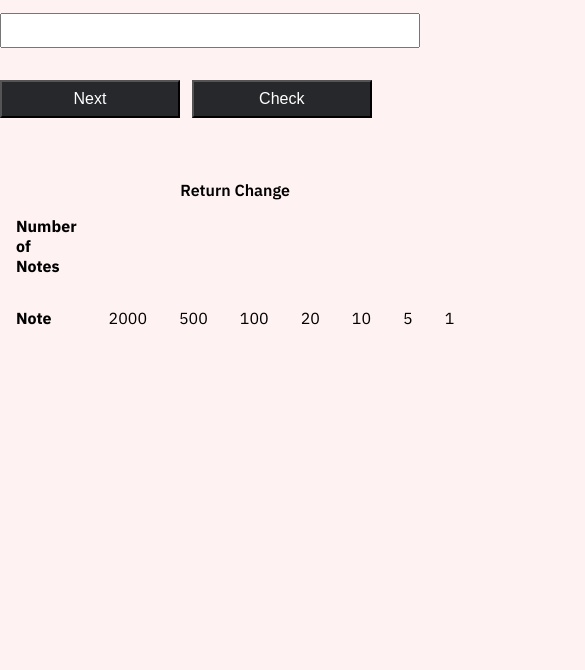
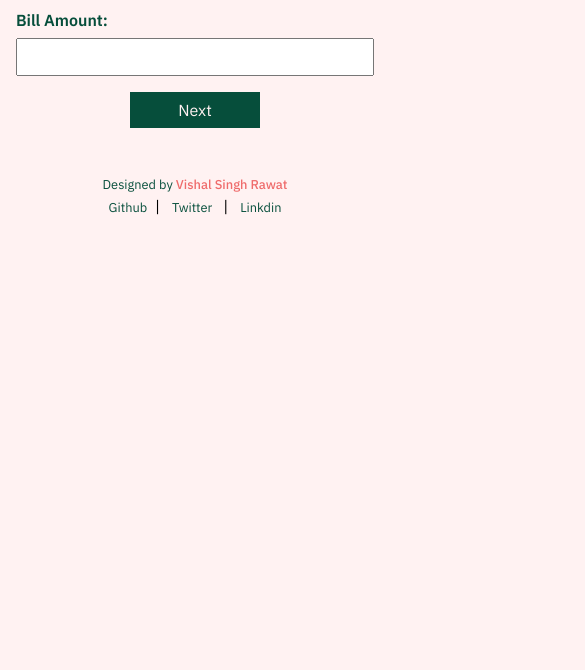
Before and after one commit to vishalsinghrawat29/cash-register, a plain HTML site: page index.html in a window 390 px wide. Shown: the part 174-844 px from the top of the page, 585 px wide, since content can reach past the window. Drawn offline with Linux system fonts and the light colour scheme.

Commit message:
update responsive

```diff
--- a/index.html
+++ b/index.html
@@ -11,13 +11,20 @@
     <div class="container">
         <h1 class="heading">💵 Cash Register Manager</h1>
         <p class="description">Enter the bill amount and cash given by the customer and know minimum number of notes to return.</p>
+        <section>
             <label for="bill-Amount">Bill Amount:</label>
             <input id="bill-Amount" type="text" />
             <button id="next-button">Next</button>
+        </section>
+        <section class="section-cash-given">
             <label for="cash-Given" id="cash-Given-label">Cash Given:</label>
             <input id="cash-Given" type="text" />
             <button id="check-button">Check</button>
+        </section>
+
         <p id="error-message"></p>
+
+        <section class="output-section" id="output">
             <table class="change-Table">
                 <caption>Return Change</caption>
                 <tr>
@@ -41,8 +48,17 @@
                     <td>1</td>
                 </tr>
             </table>
-
+        </section>
+    </div>
+    <div class="footer">
+        <h4>Designed by <a href="https://vishalsinghrawat.netlify.app/">Vishal Singh Rawat</a></h4>
+        <ul class="social-links list-non-bullet">
+            <li class="list-item-inline"><a class="link" href="https://github.com/vishalsinghrawat29">Github</a></li>|
+            <li class="list-item-inline"><a class="link" href="https://twitter.com/vsrawat2906">Twitter </a></li>|
+            <li class="list-item-inline"><a class="link" href="https://www.linkedin.com/in/vishalsinghrawat/">Linkdin</a></li>
+        </ul>
     </div>
 </body>
 <script src="script.js"></script>
+
 </html>
--- a/script.js
+++ b/script.js
@@ -1,20 +1,22 @@
 const billAmount = document.querySelector("#bill-Amount");
 const cashGiven = document.querySelector("#cash-Given");
-const cashGivenLabel = document.querySelector("#cash-Given-label");
 const checkButton = document.querySelector("#check-button");
 const nextButton = document.querySelector("#next-button");
 const message = document.querySelector("#error-message");
 const noOfNotes = document.querySelectorAll(".no-of-notes");
+const cashGivenSection = document.querySelector('.section-cash-given');
+const outputSection = document.querySelector(".output-section");
 const availableNotes = [2000,500,100,20,10,5,1];
-hideCashGiven()
+hideCashGivenAndOutput()
 nextButton.addEventListener("click", function showCashGivenField(){
     showCashGiven();
 });
 checkButton.addEventListener("click", function validateBillAndCashAmount(){
     hideMessage();
-    if(billAmount.value > 0){
-        if(cashGiven.value >= billAmount.value ){
+    if(Number(billAmount.value) > 0){
+        if(Number(cashGiven.value) >= Number(billAmount.value)){
             const amountToBeReturned  = cashGiven.value - billAmount.value;
+            outputSection.style.display = 'block'
             calculateChange(amountToBeReturned);
         }else{
             showMessage("The cash provided should at least be equal to the bill amount");
@@ -32,13 +34,20 @@ function showMessage(msg){
 function hideMessage(){
     message.style.display = "none";
 }
-function hideCashGiven(){
-    cashGiven.style.display = "none";
-    cashGivenLabel.style.display = "none";
+function hideCashGivenAndOutput(){
+    cashGivenSection.style.display = "none";
+    outputSection.style.display = "none";
 }
 function showCashGiven(){
-    cashGiven.style.display = "block";
-    cashGivenLabel.style.display = "block";
+    if (billAmount.value > 0){
+        cashGivenSection.style.display = 'block'
+        message.innerText = ""
+    } else {
+        showMessage("Invalid value") // calling a showMessage function
+        cashGivenSection.style.display = 'none'
+        outputSection.style.display = 'none'
+      }
+
 }
 
 function calculateChange(amountToBeReturned){
--- a/style.css
+++ b/style.css
@@ -4,59 +4,141 @@
   margin: 0;
   box-sizing: border-box;
 }
-body{
-    background-color: #fff2f2;
-    width: 600px;
-    margin: auto;
-    text-align: left;
+:root{
+    --background-color: #fff2f2;
+    --error-color: #cf423b;
+    --dark-green : #064E3B;
+    --faint-green: #A7F3D0;
+}
+*{
+    box-sizing: border-box;
     font-family: 'IBM Plex Sans', sans-serif;
 }
+body{
+    margin: 0;
+    background-color: var(--background-color);
+
+}
+.container{
+    width: 100%;
+    max-width: 500px;
+    min-height: 200px;
+    margin: auto;
+    padding: 2rem 1rem;
+    text-align: left;
+    background-color: var(--background-color);
+}
 .heading{
-    font-size: 36px;
-    margin: 2rem 0 1rem 0;
+    box-sizing: border-box;
+    font-size: 2rem;
+    color: var(--dark-green);
 }
 .description{
-    font-size: 16px;
-    margin:  1rem 0;
+    font-size: 0.85rem;
+    margin:  1rem auto;
+    box-sizing: border-box;
+    color: var(--dark-green);
+
 }
-label{
-    font-size: 16px;
+label, caption{
+    font-size: 1rem;
     font-weight: 600;
-    margin-top: 1.2rem;
+    padding: 1.5rem 0rem 1rem 0rem;
+    color: var(--dark-green);
 }
 input{
+    width: 100%;
+    padding: 0.5rem;
     display: block;
-    padding: 0.5rem;
-    margin: 1rem 0 ;
-    width: 70%;
+    margin-top: 0.5rem;
 }
+
 button{
-    font-size: 16px;
-    padding: 0.5rem 3rem ;
-    margin: 1rem 0.5rem 1.5rem 0rem ;
-    width: 30%;
-    background-color: #27282c;
-    color: #ffffff;
+    padding: 0.5rem 3rem;
+    display: block;
+    font-size: 1rem;
+    font-weight: 400;
+    border: none;
+    margin: 1rem auto 0;
+    background-color:var(--dark-green);
+    color: var(--background-color);
+    cursor: pointer;
 }
-caption{
-    font-size: 16px;
-    font-weight: 600;
-    margin-top: 1.2rem;
+
+.cash-given-section{
+    display:none;
 }
+
+.notes-section{
+    display:none;
+}
+
 #error-message{
-    font-size: 16px;
-    font-weight: 600;
-    margin-top: 1.2rem;
-    color: #cf423b;
+    padding-top: 1rem;
+    color: var(--error-color);
+    font-size: large;
+    font-weight: 700;
+    text-align: center;
+}
+
+#output{
+    margin: 0.5rem 0;
+}
+
+#output table, th, td{
+    padding: 0.2rem;
+    color: var(--dark-green);
+    background-color:var(--background-color);
+    border: 2px solid var(--dark-green) ;
+    border-collapse: collapse;
+    text-align: center;
+}
+.no-of-notes{
+    background-color: var(--background-color);
+    font-weight: bold;
 }
 
 table{
-    border-collapse: collapse;
-    width: 70%;
-
+    width: 100%;
+    table-layout: fixed;
 }
 
-th, td {
-    margin: 1rem;
+th,td{
+    word-wrap: break-word;
+}
+
+#next-button{
+    margin-bottom: 1rem;
+    cursor: pointer;
+}
+
+.footer{
     padding: 1rem;
+    text-align: center;
+    margin-top: -2rem;
 }
+
+.footer h4{
+   margin-bottom: 0.2rem;
+   color: var(--dark-green);
+   font-weight: 400;
+   font-size: 0.8rem;
+}
+.footer a{
+    text-decoration: none;
+    color: #ef6b6b;
+    font-weight: 500;
+   font-size: 0.8rem;
+ }
+ .list-non-bullet{
+    list-style: none;
+    padding: 0;
+}
+.list-item-inline{
+    display: inline;
+    padding: 0rem 0.5rem ;
+}
+.link{
+    color: var(--dark-green) !important;
+    font-weight: 400 !important;
+}
```
Lines whose indentation alone changed are shown as unchanged.
